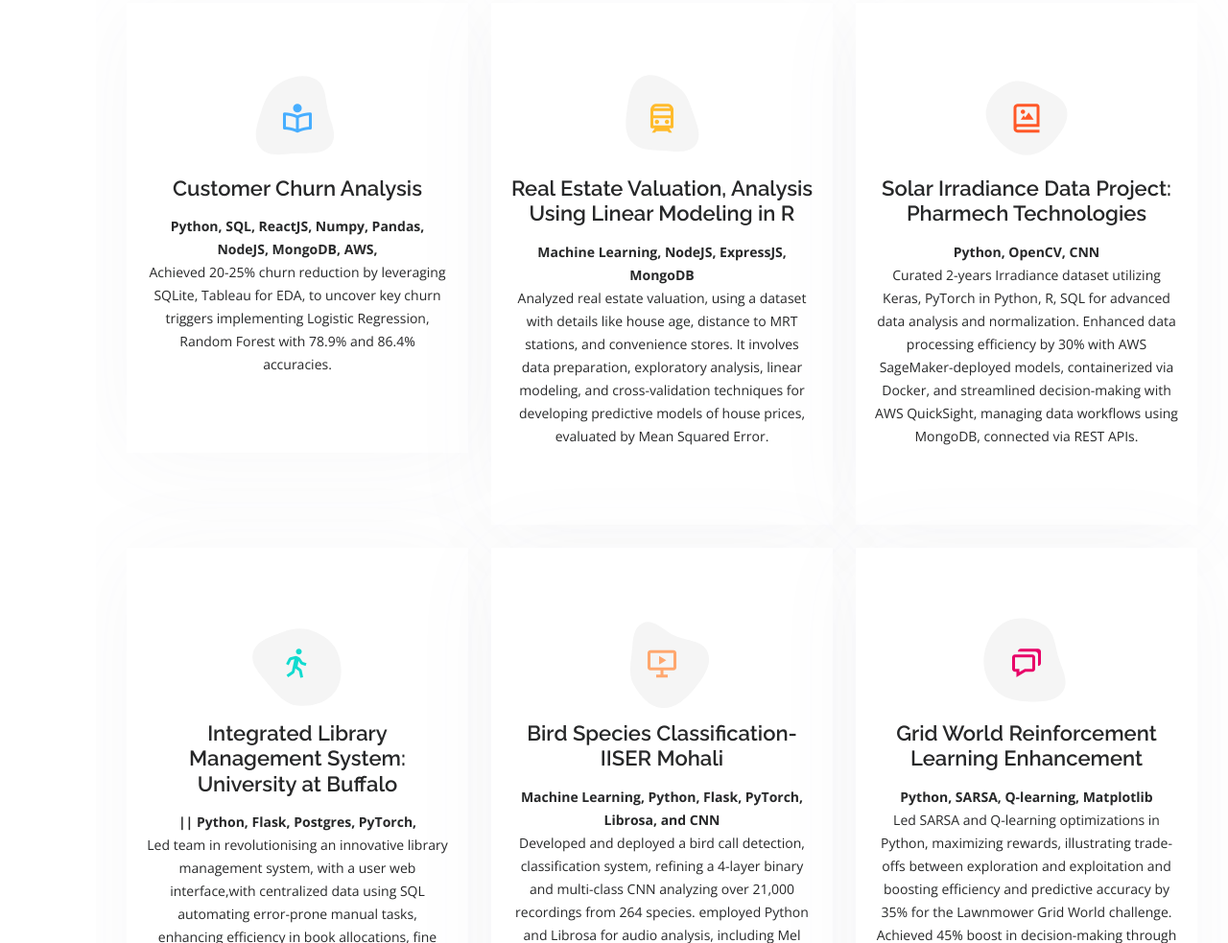
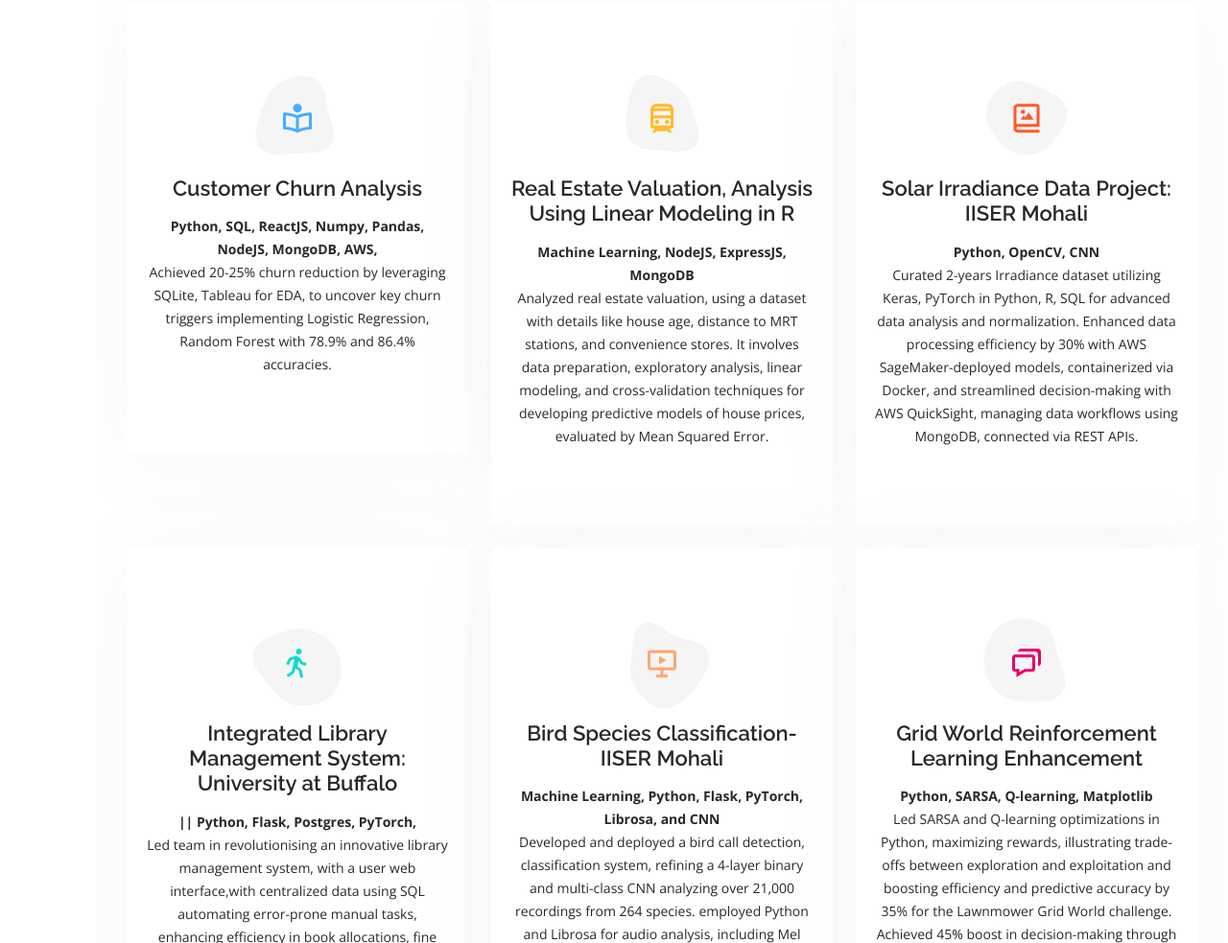
Before and after one commit to prashantkumaromar/portfolio, a plain HTML site: page index.html in a window 1280 px wide. Shown: the part 3225-4208 px from the top of the page at 96% size. Drawn offline with nearby package versions, Linux system fonts and the light colour scheme.

Commit message:
Update index.html

```diff
--- a/index.html
+++ b/index.html
@@ -218,7 +218,7 @@
                 </svg>
                 <i class="bx bx-photo-album"></i>
               </div>
-              <h4>Solar Irradiance Data Project: Pharmech Technologies  </h4>
+              <h4>Solar Irradiance Data Project: IISER Mohali  </h4>
               <p><strong>Python, OpenCV, CNN</strong></p>
               <p>Curated 2-years Irradiance dataset  utilizing Keras, PyTorch in Python, R, SQL for advanced data analysis and normalization.
                 Enhanced data processing efficiency by 30% with AWS SageMaker-deployed models, containerized via Docker, and streamlined decision-making with AWS QuickSight, managing data workflows using MongoDB, connected via REST APIs.
```
